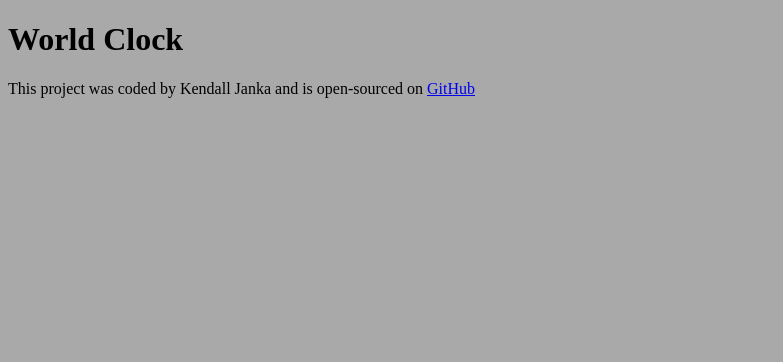
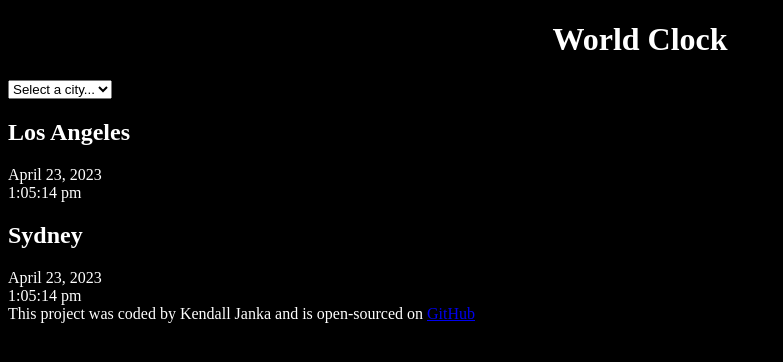
Before and after one commit to kendall-janka/World-Clock, a plain HTML site: page index.html in a window 1280 px wide. Shown: the whole page, without its empty margins (0-783 px from the left). Drawn offline with nearby package versions, Linux system fonts and the light colour scheme.

Commit message:
Added html format

```diff
--- a/css/styles.css
+++ b/css/styles.css
@@ -1,3 +1,7 @@
 body {
-  background-color: darkgrey;
+  background-color: black;
+  color: white;
 }
+h1 {
+  text-align: center;
+}
--- a/index.html
+++ b/index.html
@@ -5,10 +5,30 @@
     <meta http-equiv="X-UA-Compatible" content="IE=edge" />
     <meta name="viewport" content="width=device-width, initial-scale=1.0" />
     <link rel="stylesheet" href="css/styles.css" />
+    <script src="https://cdnjs.cloudflare.com/ajax/libs/moment.js/2.29.4/moment.min.js"></script>
+    <script src="https://cdnjs.cloudflare.com/ajax/libs/moment-timezone/0.5.43/moment-timezone-with-data-1970-2030.min.js"></script>
     <title>World Clock - Kendall Janka</title>
   </head>
   <body>
     <h1>World Clock</h1>
+    <select>
+        <option value =""> Select a city...</option>
+        <option value ="london"> London</option>
+        <option value ="newyork"> New York</option>
+        <option value ="auckland"> Auckland</option>
+    </select>
+
+    <div class = "city">
+        <h2>Los Angeles</h2>
+            <div class = "date">April 23, 2023
+            <div class = "time">1:05:14 pm</div>
+    </div>
+
+    <div class = "city">
+        <h2>Sydney</h2>
+            <div class = "date">April 23, 2023
+            <div class = "time">1:05:14 pm</div>
+    </div>
     <footer>
       This project was coded by Kendall Janka and is open-sourced on
       <a href="https://github.com/kendall-janka/World-Clock" target="_blank"
```
